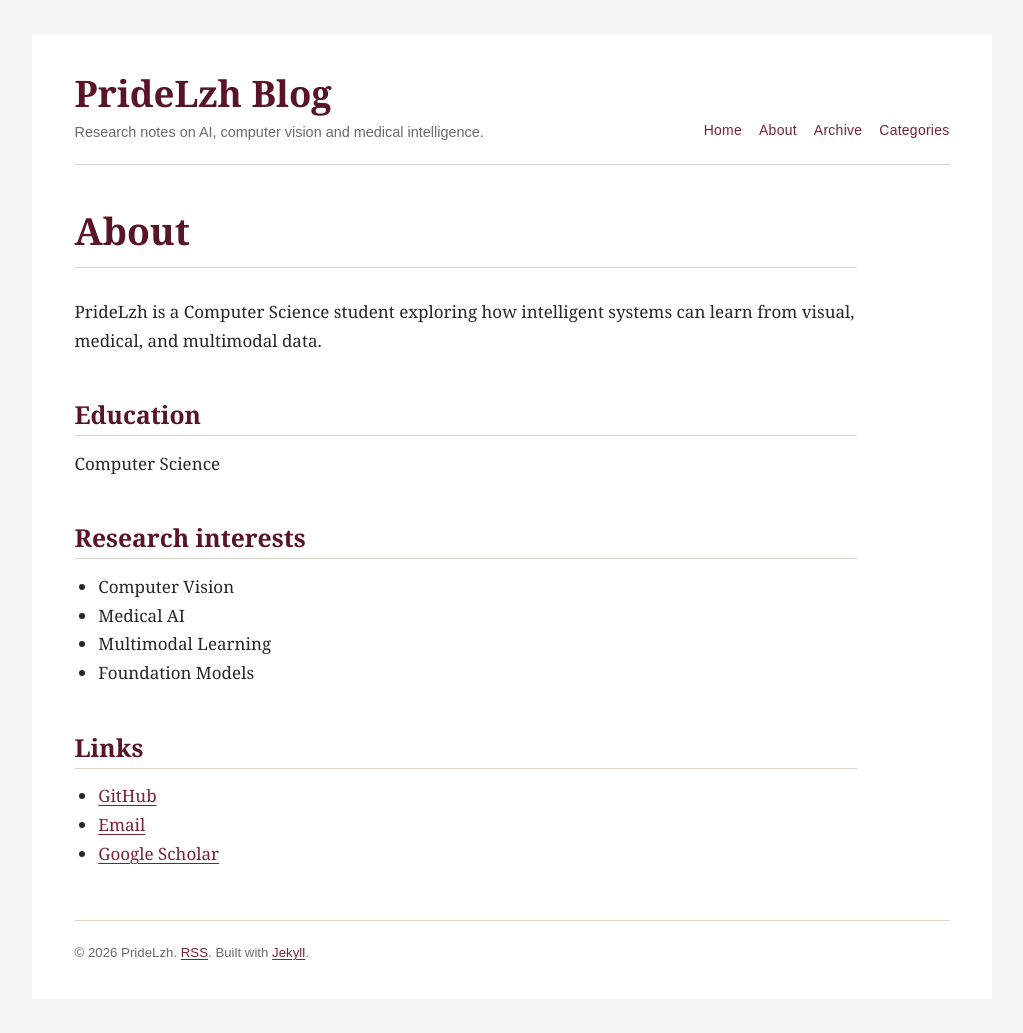
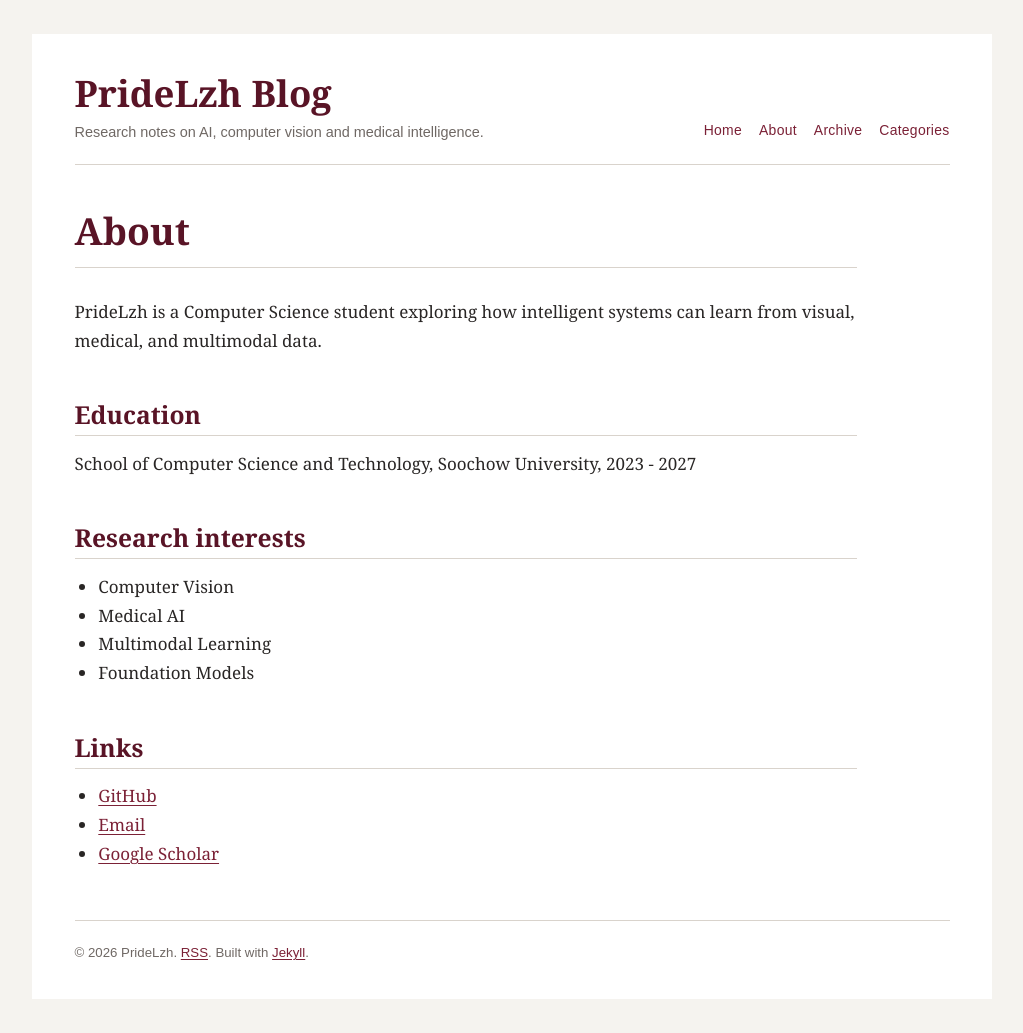
Before and after one commit to pridelzh/pridelzh.github.io, a Jekyll site: the page built from about.md, in a window 1280 px wide. Shown: the whole page, without its empty margins (128-1151 px from the left). Built offline with Jekyll 4.4.1, drawn with Linux system fonts in a browser that asks for light colours.

Commit message:
update about page

```diff
--- a/about.md
+++ b/about.md
@@ -9,7 +9,7 @@ learn from visual, medical, and multimodal data.
 
 ## Education
 
-Computer Science
+School of Computer Science and Technology, Soochow University, 2023 - 2027
 
 ## Research interests
 
```
